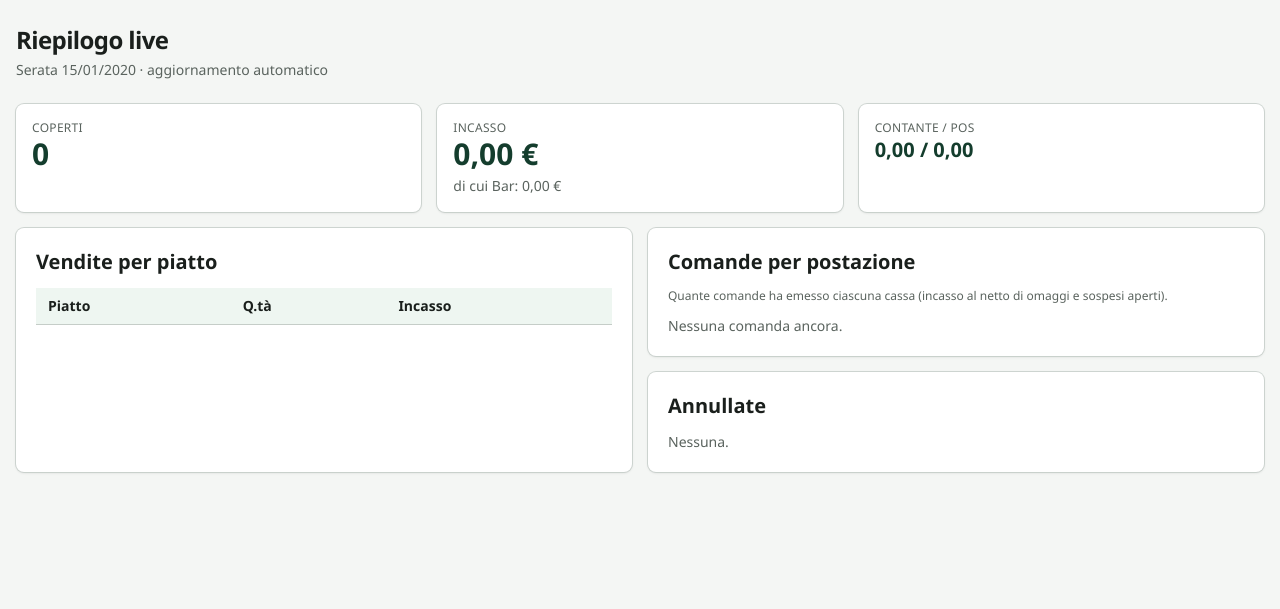
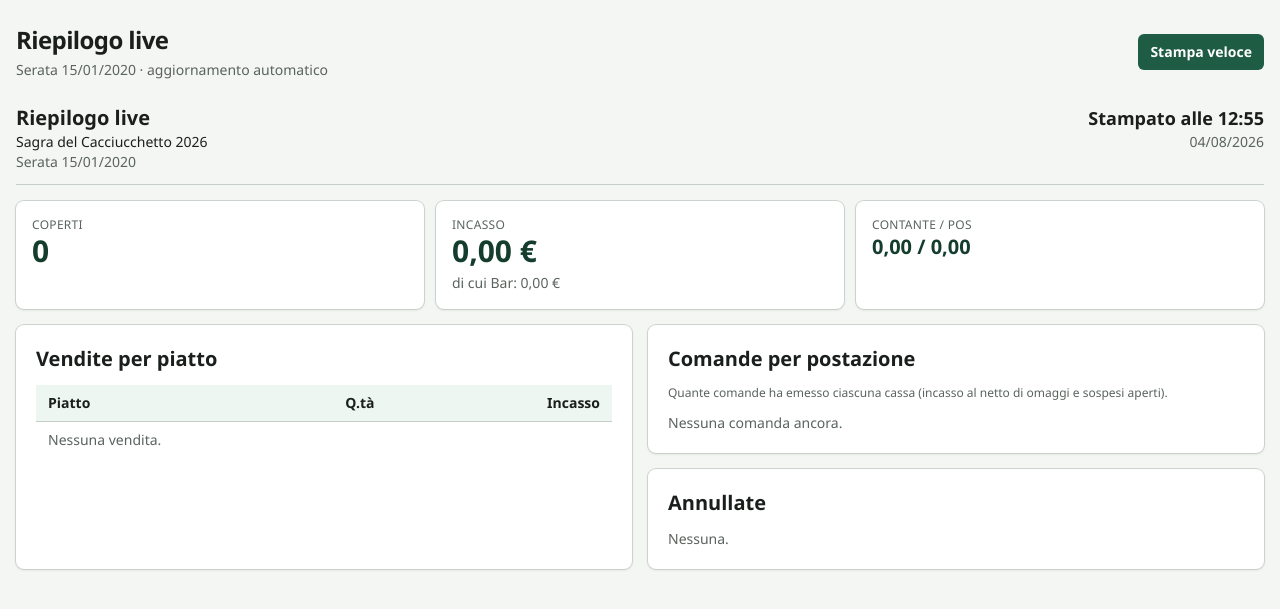
Before and after one commit to magiaslab/sagra26, a Laravel app: page /riepilogo in a window 1280 px wide. Shown: the part 57-666 px from the top of the page. Run offline with Laravel 12, Linux system fonts and the light colour scheme; data comes from the database, SQL or seed files in the repository; tables that the repository leaves empty hold one stand-in row (values such as "Sample post"); lists and menus that the app fills with data are empty; style sheets or scripts are compiled from the project's sources; some libraries are stand-ins or nearby versions.

Commit message:
feat(riepilogo): stampa veloce del live con orario.
Pulsante Stampa veloce, intestazione con data/ora di stampa e layout
A4 portrait per snapshot a serata in corso.

Co-authored-by: Alessandro Cipriani <social@magiaslab.com>

```diff
--- a/app/Livewire/RiepilogoLive.php
+++ b/app/Livewire/RiepilogoLive.php
@@ -12,9 +12,18 @@ use Livewire\Component;
 
 class RiepilogoLive extends Component
 {
+    /** Se true, avvia window.print() al caricamento (?print=1). */
+    public bool $autoPrint = false;
+
+    public function mount(): void
+    {
+        $this->autoPrint = request()->boolean('print');
+    }
+
     public function render()
     {
         $serata = Serata::corrente();
+        $impostazioni = Impostazione::corrente();
         $dati = [
             'coperti' => 0,
             'incasso' => 0,
@@ -87,6 +96,8 @@ class RiepilogoLive extends Component
         return view('livewire.riepilogo-live', [
             'serata' => $serata,
             'dati' => $dati,
-        ])->layout('layouts.app', ['impostazioni' => Impostazione::corrente()]);
+            'impostazioni' => $impostazioni,
+            'stampatoAt' => now()->timezone(config('app.timezone')),
+        ])->layout('layouts.app', ['impostazioni' => $impostazioni]);
     }
 }
--- a/resources/views/livewire/riepilogo-live.blade.php
+++ b/resources/views/livewire/riepilogo-live.blade.php
@@ -1,66 +1,125 @@
 <div wire:poll.8s>
+    <style>
+        @media print {
+            @page {
+                size: A4 portrait;
+                margin: 8mm;
+            }
+        }
+    </style>
+
     <x-gestione.page-header
+        class="print:hidden"
         title="Riepilogo live"
         :subtitle="$serata ? ('Serata '.$serata->data->format('d/m/Y').' · aggiornamento automatico') : 'Nessuna serata aperta'"
-    />
+    >
+        @if ($serata)
+            <x-slot:actions>
+                <button
+                    class="inline-flex items-center rounded-md bg-sagra px-3 py-2 text-sm font-semibold text-white hover:bg-sagra-dark"
+                    type="button"
+                    onclick="window.print()"
+                >Stampa veloce</button>
+            </x-slot:actions>
+        @endif
+    </x-gestione.page-header>
 
     @if (!$serata)
         <x-ui.alert type="warn">Nessuna serata aperta.</x-ui.alert>
     @else
+        <div class="report-sheet report-print">
+            <div class="mb-4 flex flex-wrap items-start justify-between gap-3 border-b border-sagra-line pb-3">
+                <div class="min-w-0">
+                    <h2 class="m-0 text-xl font-semibold text-sagra-ink">Riepilogo live</h2>
+                    <div class="report-meta text-sm text-sagra-ink">
+                        {{ $impostazioni->intestazione_nome }} {{ $impostazioni->intestazione_anno }}
+                    </div>
+                    <div class="report-meta text-sm text-sagra-muted">
+                        Serata {{ $serata->data->format('d/m/Y') }}
                         @if ($dati['correzioni_per_postazione']->isNotEmpty())
-            <p class="mb-4 text-sm text-sagra-muted">
+                            · Correzioni:
+                            {{ $dati['correzioni_per_postazione']->map(fn ($c) => $c['nome'].' '.$c['n'])->implode(' · ') }}
+                        @endif
+                    </div>
+                </div>
+                <div class="text-right">
+                    <div class="text-lg font-semibold tabular-nums text-sagra-ink">
+                        Stampato alle {{ $stampatoAt->format('H:i') }}
+                    </div>
+                    <div class="report-meta text-sm text-sagra-muted">{{ $stampatoAt->format('d/m/Y') }}</div>
+                </div>
+            </div>
+
+            @if ($dati['correzioni_per_postazione']->isNotEmpty())
+                <p class="mb-4 text-sm text-sagra-muted print:hidden">
                     Correzioni oggi:
                     {{ $dati['correzioni_per_postazione']->map(fn ($c) => $c['nome'].' '.$c['n'])->implode(' · ') }}
                 </p>
             @endif
-        <div class="mb-4 grid grid-cols-1 gap-4 md:grid-cols-3">
-            <div class="rounded-lg bg-white p-4 shadow-sm ring-1 ring-sagra-line/80">
+
+            <div class="mb-4 grid grid-cols-1 gap-3 md:grid-cols-3 print:grid-cols-3 print:gap-2">
+                <div class="report-kpi rounded-lg bg-white p-4 shadow-sm ring-1 ring-sagra-line/80">
                     <div class="text-xs font-medium uppercase tracking-wide text-sagra-muted">Coperti</div>
-                <div class="text-3xl font-bold tabular-nums text-sagra-dark">{{ $dati['coperti'] }}</div>
+                    <div class="text-3xl font-bold tabular-nums text-sagra-dark print:text-2xl">{{ $dati['coperti'] }}</div>
                 </div>
-            <div class="rounded-lg bg-white p-4 shadow-sm ring-1 ring-sagra-line/80">
+                <div class="report-kpi rounded-lg bg-white p-4 shadow-sm ring-1 ring-sagra-line/80">
                     <div class="text-xs font-medium uppercase tracking-wide text-sagra-muted">Incasso</div>
-                <div class="text-3xl font-bold tabular-nums text-sagra-dark">{{ number_format($dati['incasso'], 2, ',', '.') }} €</div>
+                    <div class="text-3xl font-bold tabular-nums text-sagra-dark print:text-2xl">{{ number_format($dati['incasso'], 2, ',', '.') }} €</div>
                     <div class="mt-1 text-sm text-sagra-muted">di cui Bar: {{ number_format($dati['di_cui_bar'], 2, ',', '.') }} €</div>
                 </div>
-            <div class="rounded-lg bg-white p-4 shadow-sm ring-1 ring-sagra-line/80">
+                <div class="report-kpi rounded-lg bg-white p-4 shadow-sm ring-1 ring-sagra-line/80">
                     <div class="text-xs font-medium uppercase tracking-wide text-sagra-muted">Contante / POS</div>
                     <div class="text-xl font-bold tabular-nums text-sagra-dark">{{ number_format($dati['contante'], 2, ',', '.') }} / {{ number_format($dati['pos'], 2, ',', '.') }}</div>
+                    @if ($dati['omaggi'] > 0 || $dati['sospesi'] > 0)
+                        <div class="mt-1 text-xs text-sagra-muted">
+                            @if ($dati['omaggi'] > 0)
+                                Omaggi {{ number_format($dati['omaggi'], 2, ',', '.') }} €
+                            @endif
+                            @if ($dati['omaggi'] > 0 && $dati['sospesi'] > 0)
+                                ·
+                            @endif
+                            @if ($dati['sospesi'] > 0)
+                                Sospesi {{ number_format($dati['sospesi'], 2, ',', '.') }} €
+                            @endif
+                        </div>
+                    @endif
                 </div>
             </div>
 
-        <div class="grid grid-cols-1 gap-4 lg:grid-cols-2">
-            <div class="rounded-lg bg-white p-5 shadow-sm ring-1 ring-sagra-line/80">
-                <h2 class="mb-3 mt-0 text-xl font-semibold text-sagra-ink">Vendite per piatto</h2>
+            <div class="grid grid-cols-1 gap-4 lg:grid-cols-2 print:grid-cols-2 print:gap-3">
+                <div class="rounded-lg bg-white p-5 shadow-sm ring-1 ring-sagra-line/80 print:p-0 print:shadow-none print:ring-0">
+                    <h3 class="mb-3 mt-0 text-base font-semibold text-sagra-ink lg:text-xl">Vendite per piatto</h3>
                     <div class="overflow-x-auto">
                         <table class="min-w-full divide-y divide-sagra-line text-sm">
                             <thead>
                                 <tr class="bg-sagra-softer">
                                     <th class="px-3 py-2 text-left font-semibold text-sagra-ink">Piatto</th>
-                                <th class="px-3 py-2 text-left font-semibold text-sagra-ink">Q.tà</th>
-                                <th class="px-3 py-2 text-left font-semibold text-sagra-ink">Incasso</th>
+                                    <th class="px-3 py-2 text-right font-semibold text-sagra-ink">Q.tà</th>
+                                    <th class="px-3 py-2 text-right font-semibold text-sagra-ink">Incasso</th>
                                 </tr>
                             </thead>
                             <tbody class="divide-y divide-sagra-line">
-                        @foreach ($dati['per_piatto'] as $r)
+                            @forelse ($dati['per_piatto'] as $r)
                                 <tr>
                                     <td class="px-3 py-2">{{ $r->menuItem->nome }}</td>
-                                <td class="px-3 py-2">{{ $r->qta }}</td>
-                                <td class="px-3 py-2">{{ number_format($r->incasso, 2, ',', '.') }} €</td>
+                                    <td class="px-3 py-2 text-right tabular-nums">{{ $r->qta }}</td>
+                                    <td class="px-3 py-2 text-right tabular-nums">{{ number_format($r->incasso, 2, ',', '.') }} €</td>
                                 </tr>
-                        @endforeach
+                            @empty
+                                <tr><td colspan="3" class="px-3 py-2 text-sagra-muted">Nessuna vendita.</td></tr>
+                            @endforelse
                             </tbody>
                         </table>
                     </div>
                 </div>
                 <div class="flex flex-col gap-4">
-                <div class="rounded-lg bg-white p-5 shadow-sm ring-1 ring-sagra-line/80">
-                    <h2 class="mb-3 mt-0 text-xl font-semibold text-sagra-ink">Comande per postazione</h2>
-                    <p class="mb-3 text-xs text-sagra-muted">Quante comande ha emesso ciascuna cassa (incasso al netto di omaggi e sospesi aperti).</p>
+                    <div class="rounded-lg bg-white p-5 shadow-sm ring-1 ring-sagra-line/80 print:p-0 print:shadow-none print:ring-0">
+                        <h3 class="mb-3 mt-0 text-base font-semibold text-sagra-ink lg:text-xl">Comande per postazione</h3>
+                        <p class="mb-3 text-xs text-sagra-muted print:hidden">Quante comande ha emesso ciascuna cassa (incasso al netto di omaggi e sospesi aperti).</p>
                         @if ($dati['per_postazione']->isEmpty())
                             <p class="m-0 text-sm text-sagra-muted">Nessuna comanda ancora.</p>
                         @else
-                        <div class="mb-3 grid grid-cols-1 gap-2 sm:grid-cols-2">
+                            <div class="mb-3 grid grid-cols-1 gap-2 sm:grid-cols-2 print:hidden">
                                 @foreach ($dati['per_postazione'] as $p)
                                     <div class="rounded-md bg-sagra-softer px-3 py-2.5 ring-1 ring-inset ring-sagra-line/70">
                                         <div class="text-xs font-medium uppercase tracking-wide text-sagra-muted">{{ $p['nome'] }}</div>
@@ -94,8 +153,8 @@
                             </div>
                         @endif
                     </div>
-                <div class="rounded-lg bg-white p-5 shadow-sm ring-1 ring-sagra-line/80">
-                    <h2 class="mb-3 mt-0 text-xl font-semibold text-sagra-ink">Annullate</h2>
+                    <div class="rounded-lg bg-white p-5 shadow-sm ring-1 ring-sagra-line/80 print:p-0 print:shadow-none print:ring-0">
+                        <h3 class="mb-3 mt-0 text-base font-semibold text-sagra-ink lg:text-xl">Annullate</h3>
                         @forelse ($dati['annullate'] as $a)
                             <div class="text-sm text-sagra-ink">#{{ $a->numero_progressivo }} — {{ $a->motivo_annullo }} ({{ number_format($a->totale, 2, ',', '.') }} €)</div>
                         @empty
@@ -104,5 +163,14 @@
                     </div>
                 </div>
             </div>
+        </div>
+    @endif
+
+    @if ($autoPrint)
+        <script>
+            window.addEventListener('load', () => {
+                setTimeout(() => window.print(), 150);
+            });
+        </script>
     @endif
 </div>
```
Also changed, not shown: tests/Feature/PostazioneComandeRiepilogoTest.php (+29 -0 lines). Lines whose indentation alone changed are shown as unchanged.
